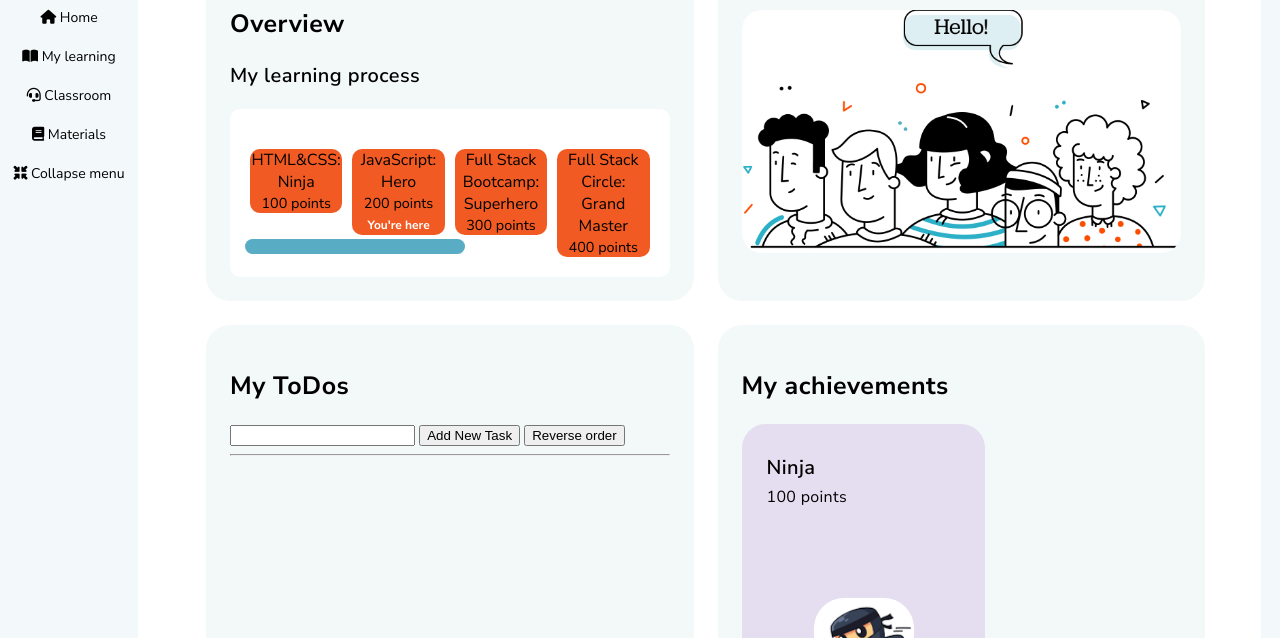
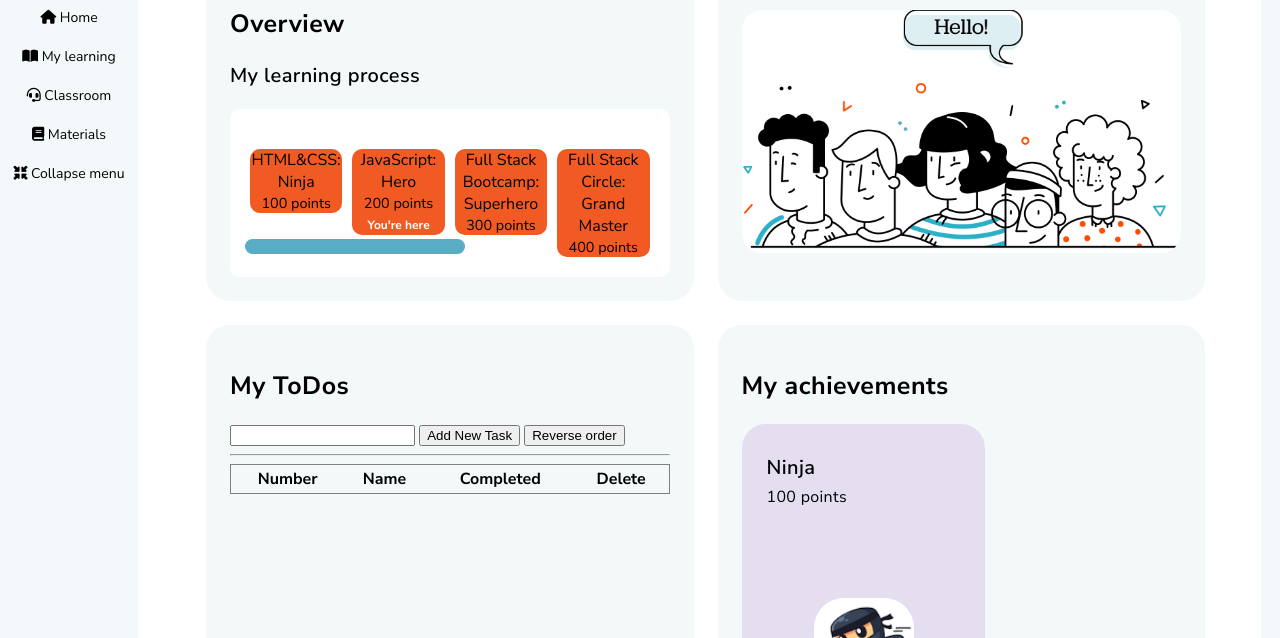
Before and after one commit to Tatianatod/Tatianatod.github.io, a plain HTML site: page index.html in a window 1280 px wide. Shown: the part 162-800 px from the top of the page. Drawn offline with Linux system fonts and the light colour scheme; a web font is replaced by a local one.

Commit message:
change todo link

```diff
--- a/index.html
+++ b/index.html
@@ -121,6 +121,6 @@
         </div>
     </div>
 <script src="code3.js"> </script>
-<script src="js_TODO2.js"> </script>
+<script src="js_TODO.js"> </script>
 </body>
 </html>
```
